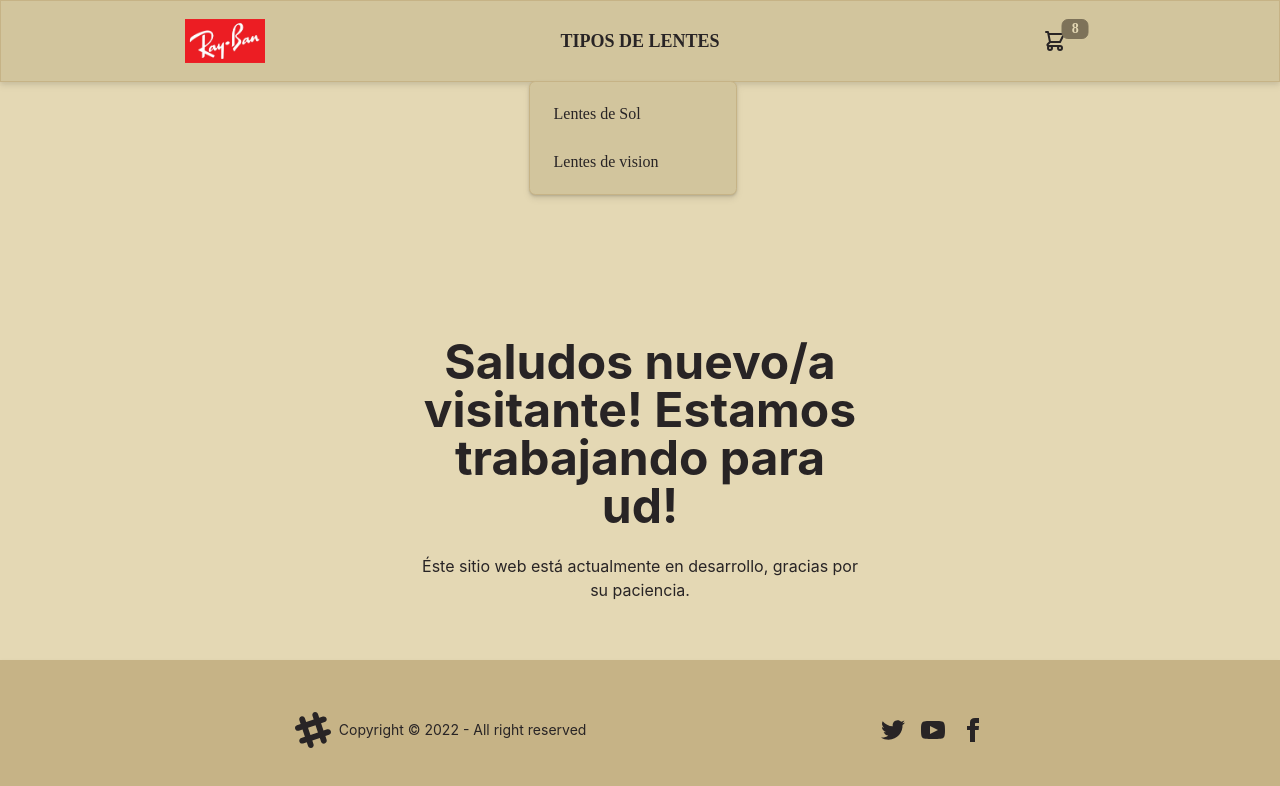
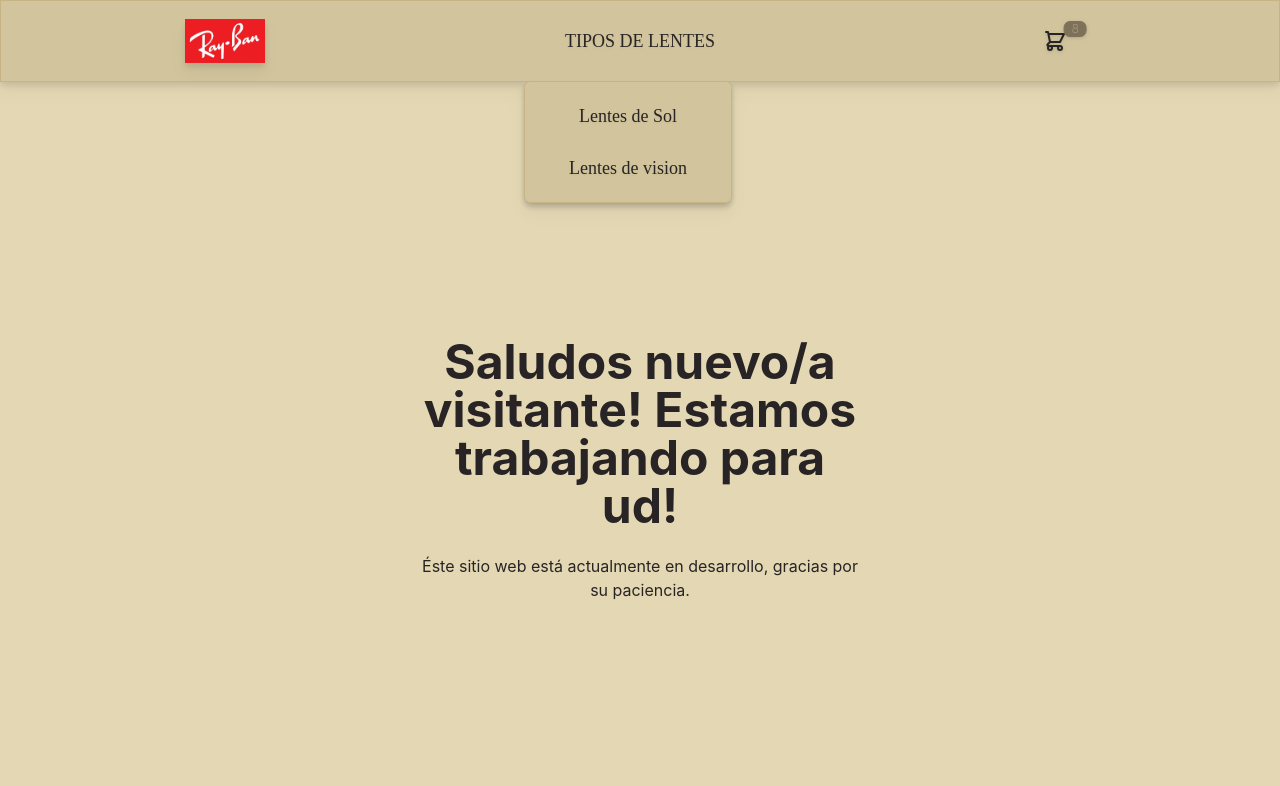
Before and after one commit to BrunoRealan/React-Store, a React (Create React App) app: page / in a window 1280 px wide. Both pictures are taken after a click on the label "TIPOS DE LENTES". Shown: the top 786 px of the page. Built offline with nearby package versions, Linux system fonts and the light colour scheme.

Commit message:
CSS changes and putting R-B icon in Footer

```diff
--- a/src/App.css
+++ b/src/App.css
@@ -1,13 +1,21 @@
-li {
-  font-family: 'Bebas Neue', cursive;
-}
-
-label {
+.font-bebas{
   font-family: 'Bebas Neue', cursive;
 }
 
 footer{
-  position: absolute;
   bottom: 0;
   height: 10em;
 }
+
+.btn {
+  font-weight: 100;
+}
+
+.btn-wide {
+  width: 10rem;
+}
+
+.btn-xs{
+  align-content: center;
+  font-size: 1.3rem;
+}
--- a/src/components/Footer.js
+++ b/src/components/Footer.js
@@ -1,16 +1,18 @@
 const Footer = () => {
     return (
         <>
-        <footer className="items-center p-4 footer bg-base-300 text-neutral-conten justify-evenly drop-shadow-md">
+            <footer className="items-center p-4 footer bg-base-300 justify-evenly drop-shadow-md">
                 <div className="items-center grid-flow-col">
-                <svg width="36" height="36" viewBox="0 0 24 24" xmlns="http://www.w3.org/2000/svg" fillRule="evenodd" clipRule="evenodd" className="fill-current"><path d="M22.672 15.226l-2.432.811.841 2.515c.33 1.019-.209 2.127-1.23 2.456-1.15.325-2.148-.321-2.463-1.226l-.84-2.518-5.013 1.677.84 2.517c.391 1.203-.434 2.542-1.831 2.542-.88 0-1.601-.564-1.86-1.314l-.842-2.516-2.431.809c-1.135.328-2.145-.317-2.463-1.229-.329-1.018.211-2.127 1.231-2.456l2.432-.809-1.621-4.823-2.432.808c-1.355.384-2.558-.59-2.558-1.839 0-.817.509-1.582 1.327-1.846l2.433-.809-.842-2.515c-.33-1.02.211-2.129 1.232-2.458 1.02-.329 2.13.209 2.461 1.229l.842 2.515 5.011-1.677-.839-2.517c-.403-1.238.484-2.553 1.843-2.553.819 0 1.585.509 1.85 1.326l.841 2.517 2.431-.81c1.02-.33 2.131.211 2.461 1.229.332 1.018-.21 2.126-1.23 2.456l-2.433.809 1.622 4.823 2.433-.809c1.242-.401 2.557.484 2.557 1.838 0 .819-.51 1.583-1.328 1.847m-8.992-6.428l-5.01 1.675 1.619 4.828 5.011-1.674-1.62-4.829z"></path></svg>
-                <p>Copyright © 2022 - All right reserved</p>
+                    <a href="/resources/App.js"><img className="w-32 drop-shadow-md" src={require("../resources/Ray-Ban_logo_footer.png")} /></a>
+                </div>
+                <div className="items-center grid-flow-col">
+                    <p>Copyright © 2022 - Todos los derechos reservados</p>
                 </div>
                 <div className="grid-flow-col gap-4 md:place-self-center md:justify-self-end">
-                <a><svg xmlns="http://www.w3.org/2000/svg" width="24" height="24" viewBox="0 0 24 24" className="fill-current"><path d="M24 4.557c-.883.392-1.832.656-2.828.775 1.017-.609 1.798-1.574 2.165-2.724-.951.564-2.005.974-3.127 1.195-.897-.957-2.178-1.555-3.594-1.555-3.179 0-5.515 2.966-4.797 6.045-4.091-.205-7.719-2.165-10.148-5.144-1.29 2.213-.669 5.108 1.523 6.574-.806-.026-1.566-.247-2.229-.616-.054 2.281 1.581 4.415 3.949 4.89-.693.188-1.452.232-2.224.084.626 1.956 2.444 3.379 4.6 3.419-2.07 1.623-4.678 2.348-7.29 2.04 2.179 1.397 4.768 2.212 7.548 2.212 9.142 0 14.307-7.721 13.995-14.646.962-.695 1.797-1.562 2.457-2.549z"></path></svg>
+                    <a href="https://twitter.com/"><svg xmlns="http://www.w3.org/2000/svg" width="24" height="24" viewBox="0 0 24 24" className="fill-current drop-shadow-md"><path d="M24 4.557c-.883.392-1.832.656-2.828.775 1.017-.609 1.798-1.574 2.165-2.724-.951.564-2.005.974-3.127 1.195-.897-.957-2.178-1.555-3.594-1.555-3.179 0-5.515 2.966-4.797 6.045-4.091-.205-7.719-2.165-10.148-5.144-1.29 2.213-.669 5.108 1.523 6.574-.806-.026-1.566-.247-2.229-.616-.054 2.281 1.581 4.415 3.949 4.89-.693.188-1.452.232-2.224.084.626 1.956 2.444 3.379 4.6 3.419-2.07 1.623-4.678 2.348-7.29 2.04 2.179 1.397 4.768 2.212 7.548 2.212 9.142 0 14.307-7.721 13.995-14.646.962-.695 1.797-1.562 2.457-2.549z"></path></svg>
                     </a>
-                <a><svg xmlns="http://www.w3.org/2000/svg" width="24" height="24" viewBox="0 0 24 24" className="fill-current"><path d="M19.615 3.184c-3.604-.246-11.631-.245-15.23 0-3.897.266-4.356 2.62-4.385 8.816.029 6.185.484 8.549 4.385 8.816 3.6.245 11.626.246 15.23 0 3.897-.266 4.356-2.62 4.385-8.816-.029-6.185-.484-8.549-4.385-8.816zm-10.615 12.816v-8l8 3.993-8 4.007z"></path></svg></a>
-                <a><svg xmlns="http://www.w3.org/2000/svg" width="24" height="24" viewBox="0 0 24 24" className="fill-current"><path d="M9 8h-3v4h3v12h5v-12h3.642l.358-4h-4v-1.667c0-.955.192-1.333 1.115-1.333h2.885v-5h-3.808c-3.596 0-5.192 1.583-5.192 4.615v3.385z"></path></svg></a>
+                    <a href="https://youtube.com/"><svg xmlns="http://www.w3.org/2000/svg" width="24" height="24" viewBox="0 0 24 24" className="fill-current drop-shadow-md"><path d="M19.615 3.184c-3.604-.246-11.631-.245-15.23 0-3.897.266-4.356 2.62-4.385 8.816.029 6.185.484 8.549 4.385 8.816 3.6.245 11.626.246 15.23 0 3.897-.266 4.356-2.62 4.385-8.816-.029-6.185-.484-8.549-4.385-8.816zm-10.615 12.816v-8l8 3.993-8 4.007z"></path></svg></a>
+                    <a href="https://facebook.com/"><svg xmlns="http://www.w3.org/2000/svg" width="24" height="24" viewBox="0 0 24 24" className="fill-current drop-shadow-md"><path d="M9 8h-3v4h3v12h5v-12h3.642l.358-4h-4v-1.667c0-.955.192-1.333 1.115-1.333h2.885v-5h-3.808c-3.596 0-5.192 1.583-5.192 4.615v3.385z"></path></svg></a>
                 </div>
             </footer>
         </>
--- a/src/components/ItemUnitys.js
+++ b/src/components/ItemUnitys.js
@@ -1,15 +1,30 @@
+import { useState } from "react";
+
 const ItemUnitys = () => {
-    let product = [{
+    const product = {
         Name: "Lentes X de sol",
         Price: 300,
         Stock: 5
-    }];
+    };
+
+    const [add, setAdd] = useState(1);
+
+    const clickDecrease = () => {
+        add > 1 ? setAdd(add - 1) : setAdd(add)
+    }
+
+    const clickAdd = () => {
+        add < product.Stock ? setAdd(add + 1) : setAdd(add)
+    }
+
 
     return (
         <>
-            <button className="btn btn-xs">-</button>
-            <div></div>
-            <button className="btn btn-xs">+</button>
+            <div className="flex flex-row m-3 justify-evenly">
+                <button onClick={clickDecrease} className="pt-1 pb-1 btn btn-xs">-</button>
+                <div className="flex justify-center font-semibold">{add}</div>
+                <button onClick={clickAdd} className="pt-1 pb-1 btn btn-xs">+</button>
+            </div>
         </>
     )
 }
--- a/src/components/NavBar.js
+++ b/src/components/NavBar.js
@@ -1,16 +1,16 @@
 const Navbar = () => {
     return (
         <>
-            <nav className="p-4 border border-base-300 navbar bg-base-200 drop-shadow-md">
+            <nav className="sticky top-0 p-4 border border-base-300 navbar bg-base-200 drop-shadow-lg">
                 <div className="justify-center flex-1">
-                    <img className="w-20" src={require("../resources/Ray-Ban_logo.jpg")}/>
+                    <a href="/resources/App.js"><img className="w-20 drop-shadow-lg" src={require("../resources/Ray-Ban_logo.jpg")}/></a>
                 </div>
                 <div className="justify-center flex-1">
                     <div className="dropdown dropdown-end">
-                        <label tabIndex={0} className="text-lg btn btn-ghost rounded-btn">Tipos de Lentes</label>
-                        <ul tabIndex={0} className="p-2 mt-4 border shadow border-base-300 menu dropdown-content bg-base-200 rounded-box w-52">
-                            <li><a>Lentes de Sol</a></li>
-                            <li><a>Lentes de vision</a></li>
+                        <label tabIndex={0} className="text-lg btn btn-ghost rounded-btn font-bebas drop-shadow-sm">Tipos de Lentes</label>
+                        <ul tabIndex={0} className="items-center p-2 mt-4 border drop-shadow-md border-base-300 menu dropdown-content bg-base-200 rounded-box w-52">
+                            <li className="text-lg font-bebas drop-shadow-sm"><a>Lentes de Sol</a></li>
+                            <li className="text-lg font-bebas drop-shadow-sm"><a>Lentes de vision</a></li>
                         </ul>
                     </div>
                 </div>
@@ -18,16 +18,16 @@ const Navbar = () => {
                     <div className="dropdown dropdown-end">
                         <label tabIndex={0} className="btn btn-ghost btn-circle">
                             <div className="indicator">
-                                <svg xmlns="http://www.w3.org/2000/svg" className="w-10 h-6" fill="none" viewBox="0 0 24 24" stroke="currentColor"><path strokeLinecap="round" strokeLinejoin="round" strokeWidth="2" d="M3 3h2l.4 2M7 13h10l4-8H5.4M7 13L5.4 5M7 13l-2.293 2.293c-.63.63-.184 1.707.707 1.707H17m0 0a2 2 0 100 4 2 2 0 000-4zm-8 2a2 2 0 11-4 0 2 2 0 014 0z" /></svg>
-                                <span className="badge badge-xl indicator-item">8</span>
+                                <svg xmlns="http://www.w3.org/2000/svg" className="w-10 h-6 drop-shadow" fill="none" viewBox="0 0 24 24" stroke="currentColor"><path strokeLinecap="round" strokeLinejoin="round" strokeWidth="2" d="M3 3h2l.4 2M7 13h10l4-8H5.4M7 13L5.4 5M7 13l-2.293 2.293c-.63.63-.184 1.707.707 1.707H17m0 0a2 2 0 100 4 2 2 0 000-4zm-8 2a2 2 0 11-4 0 2 2 0 014 0z" /></svg>
+                                <span className="font-thin badge badge-sm indicator-item drop-shadow">8</span>
                             </div>
                         </label>
-                        <div tabIndex={0} className="mt-3 border shadow card card-compact dropdown-content w-52 bg-base-200 border-base-300">
-                            <div className="card-body">
-                                <span className="text-lg font-bold">8 Items</span>
-                                <span className="text-success">Subtotal: $999.99</span>
+                        <div tabIndex={0} className="w-48 mt-3 border shadow card card-compact dropdown-content bg-base-200 border-base-300">
+                            <div className="items-center card-body">
+                                <span className="text-lg font-medium font-bebas drop-shadow-md">8 Items</span>
+                                <span className="text-base font-medium text-success font-bebas drop-shadow-sm">Subtotal: $999.99</span>
                                 <div className="card-actions">
-                                    <label htmlFor="my-drawer" className="text-base drawer-button btn btn-primary">Ver Cart</label>
+                                    <label htmlFor="my-drawer" className="text-base drawer-button btn-sm btn btn-wide btn-primary font-bebas drop-shadow">Ver Cart</label>
                                 </div>
                             </div>
                         </div>
```
Also changed, not shown: src/resources/Ray-Ban_logo_footer.png (added). Lines whose indentation alone changed are shown as unchanged.
